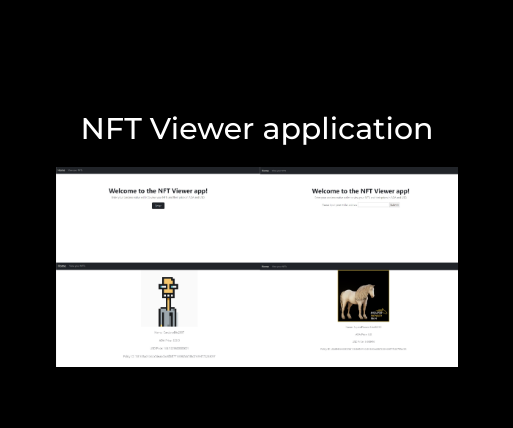
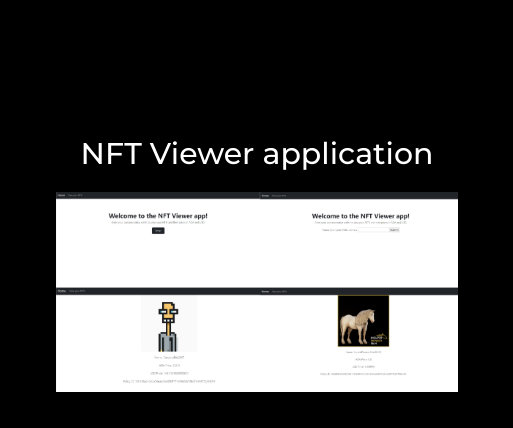
Before and after one commit to blockboy007/portfolio_site, a React app: page /portfolio in a window 1280 px wide. Shown: the part 175-603 px from the top of the page, 383-896 px from the left. Built offline with nearby package versions, Linux system fonts and the light colour scheme; grey boxes are pictures that could not be loaded; a web font is replaced by a local one.

Commit message:
Update Portfolio.css

```diff
--- a/src/components/Portfolio.css
+++ b/src/components/Portfolio.css
@@ -52,7 +52,7 @@ body.portfolioBody{
 
 }
 #app-site{
-  transform: translateY(-75px);
+  transform: translateY(-50px);
 }
 .portfolioLinkImage{
   width: 60vh;
```
